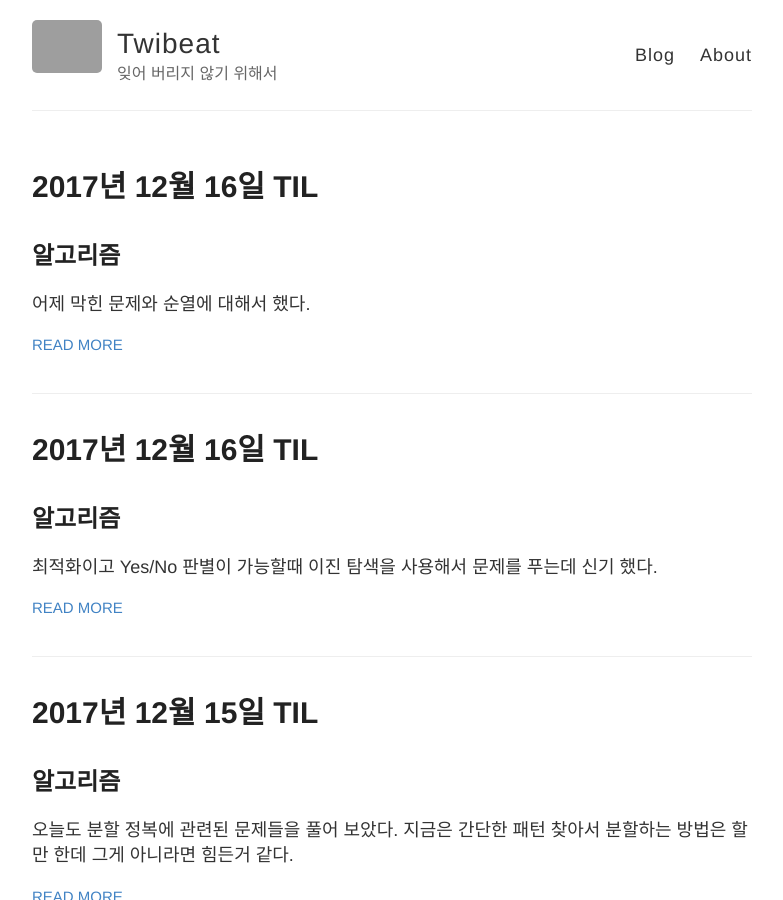
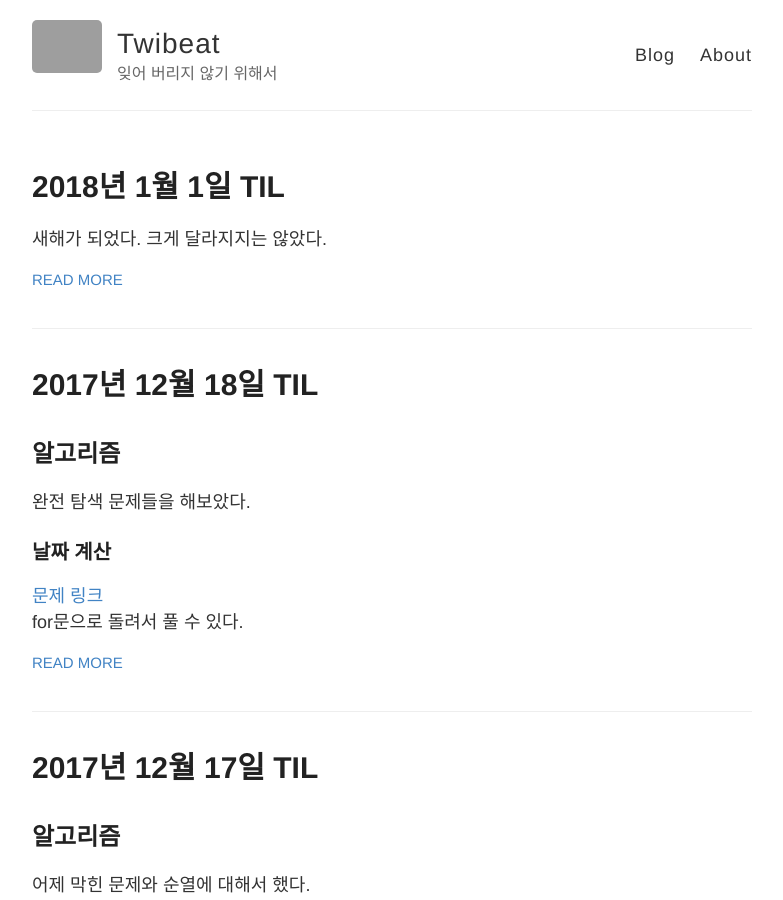
Before and after one commit to changmin-dev/changmin-dev.github.io, a Jekyll site: the page built from index.html, in a window 1280 px wide and 900 px high. Shown: the whole window, without its empty margins (248-1031 px from the left). Built offline with Jekyll 4.4.1, drawn with Linux system fonts in a browser that asks for light colours; grey boxes are pictures that could not be loaded.

Commit message:
2018년 1월 1일 TIL, 잘 못된 날짜 수정, gitignore추가

```diff
--- a/_posts/2017-12-17-TIL20171217.md
+++ b/_posts/2017-12-17-TIL20171217.md
@@ -1,6 +1,6 @@
 ---
 layout: post
-title: 2017년 12월 16일 TIL
+title: 2017년 12월 17일 TIL
 ---
 
 ## 알고리즘
--- /dev/null
+++ b/_posts/2017-12-18-TIL20171218.md
@@ -0,0 +1,36 @@
+---
+layout: post
+title: 2017년 12월 18일 TIL
+---
+
+## 알고리즘
+완전 탐색 문제들을 해보았다.
+### 날짜 계산
+[문제 링크](https://www.acmicpc.net/problem/1476)
+for문으로 돌려서 풀 수 있다.
+
+### 리모컨
+[문제 링크](https://www.acmicpc.net/problem/1476)
+채널을 정하고 망가진 버튼을 확인 하는 것을 반복한다.
+
+### 1, 2, 3 더하기
+[문제 링크](https://www.acmicpc.net/problem/9095)
+10중 for문을 돌려서 풀수 있다. 너무 복잡하므로 재귀만들어 풀었다.
+
+### 차이를 최대로
+[문제 링크](https://www.acmicpc.net/problem/10819)
+순열을 사용한다. 8!이 최대므로 추운히 가능하다.
+
+### 외판원 순회 2
+[문제 링크](https://www.acmicpc.net/problem/10971)
+원래 도시로 돌아오는 것을 생략해서 못풀고 있었다.
+
+### 로또
+[문제 링크](https://www.acmicpc.net/problem/6603)
+
+### 숨바꼭질
+[문제 링크](https://www.acmicpc.net/problem/1697)
+
+### 소수 경로
+[문제 링크](https://www.acmicpc.net/problem/1963)
+원하는 수가 되게도록 수를 한자리 씩 바꾸면서 바꾼수가 계속 소수여야한다.
--- /dev/null
+++ b/_posts/2018-01-01-TIL20180101.md
@@ -0,0 +1,31 @@
+---
+layout: post
+title: 2018년 1월 1일 TIL
+---
+
+새해가 되었다. 크게 달라지지는 않았다.
+
+## 알고리즘
+어렵다.
+
+### 행렬 곱셈 순서
+주목 해야 할것은 행렬 곱은 인접한 행렬 끼리만 가능하다는 점이다.
+DP[i][j] = DP[i][k] + DP[k+1][j] + 행렬 (i,k), (k,j)의 곱으로 점화식 을 세운다.
+[문제 링크](https://www.acmicpc.net/problem/11049)
+
+### 구간 나누기
+하나 이상이 연속된 수, 겹치거나 붙으면 안된다. 구간의 합이 음수 값을 가질수 있기때문에 언더플로우를 조심해야한다.
+DP[i][j] = max(DP[i][j], i-2까지합 + i부터 n까지의 합)
+[문제 링크](https://www.acmicpc.net/problem/2228)
+
+### 자두 나무
+움직인 경우, 움직이지 않는 경우로 나누어 생각해야한다. 움직임 여부는 이동 횟수로 파악이 가능하다. 처음에 움직인경우, 안움직인 경우도 고려해야한다.
+[문제 링크](https://www.acmicpc.net/problem/2240)
+
+### 고층 빌딩
+3차원 까지 필요하다. 높이 1인 빌딩이 왼쪽 끝, 오른쪽 끝에 있는 경우와 사이에 빌딩이 있는 경우로 나눈다.
+[문제 링크](https://www.acmicpc.net/problem/1328)
+
+### 타일 코드
+대칭이 중복되는 경우를 구하고 아닌 것만 한번더 구해서 반으로 나눈다.
+[문제 링크](https://www.acmicpc.net/problem/1720)
```
Also changed, not shown: 1 other file.
